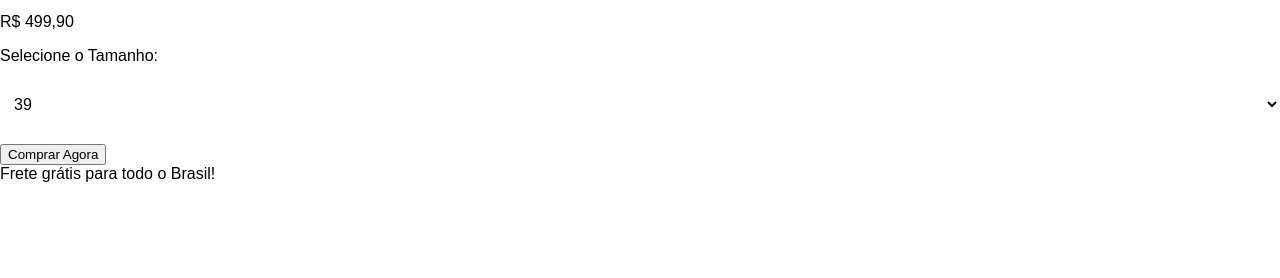
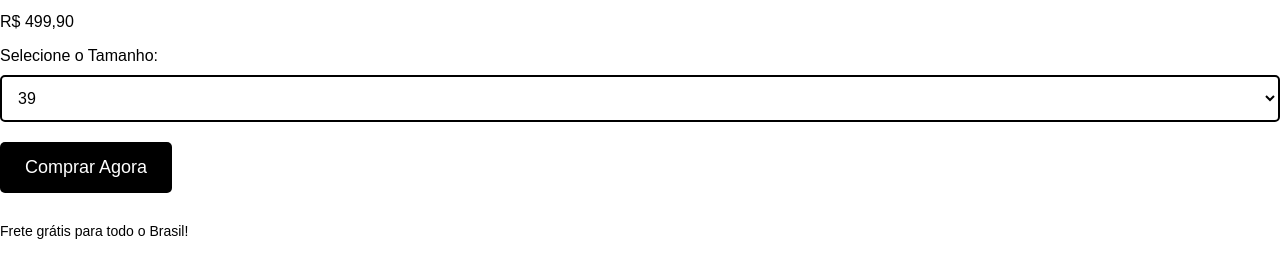
Before and after one commit to zezindooutromorro/TRABALHO_HUGO, a plain HTML site: page escaladex.html in a window 1280 px wide. Shown: the part 350-628 px from the top of the page. Drawn offline with Linux system fonts and the light colour scheme.

Commit message:
gffffffhghgfhfg

```diff
--- a/escaladex.css
+++ b/escaladex.css
@@ -50,17 +50,50 @@ nav ul li a {
 
 
 
+.size-label {
+    font-size: 18px;
+    color: #fff;
+    margin: 10px 0;
+    display: block;
+}
+
 .size-selector {
     width: 100%;
-    padding: 10px;
-    margin: 20px 0;
-    border: none;
+    padding: 12px;
+    margin: 10px 0 20px 0;
+    border: 2px solid #000;
     border-radius: 5px;
     font-size: 16px;
     background-color: #fff;
     color: #000;
+    transition: border-color 0.3s;
 }
 
-.size-selector:hover {
-    background-color: #f0f0f0;
+.size-selector:hover,
+.size-selector:focus {
+    border-color: #c8102e; /* vermelho */
+    outline: none;
 }
+
+.buy-button {
+    background-color: #000; /* negro */
+    color: #fff;
+    padding: 15px 25px;
+    border: none;
+    border-radius: 5px;
+    cursor: pointer;
+    font-size: 18px;
+    transition: background-color 0.3s, transform 0.3s;
+}
+
+.buy-button:hover {
+    background-color: #c8102e; /* vermelho */
+    color: #fff;
+    transform: translateY(-2px);
+}
+
+.footer {
+    margin-top: 30px;
+    font-size: 14px;
+    color: #000;
+}
```
